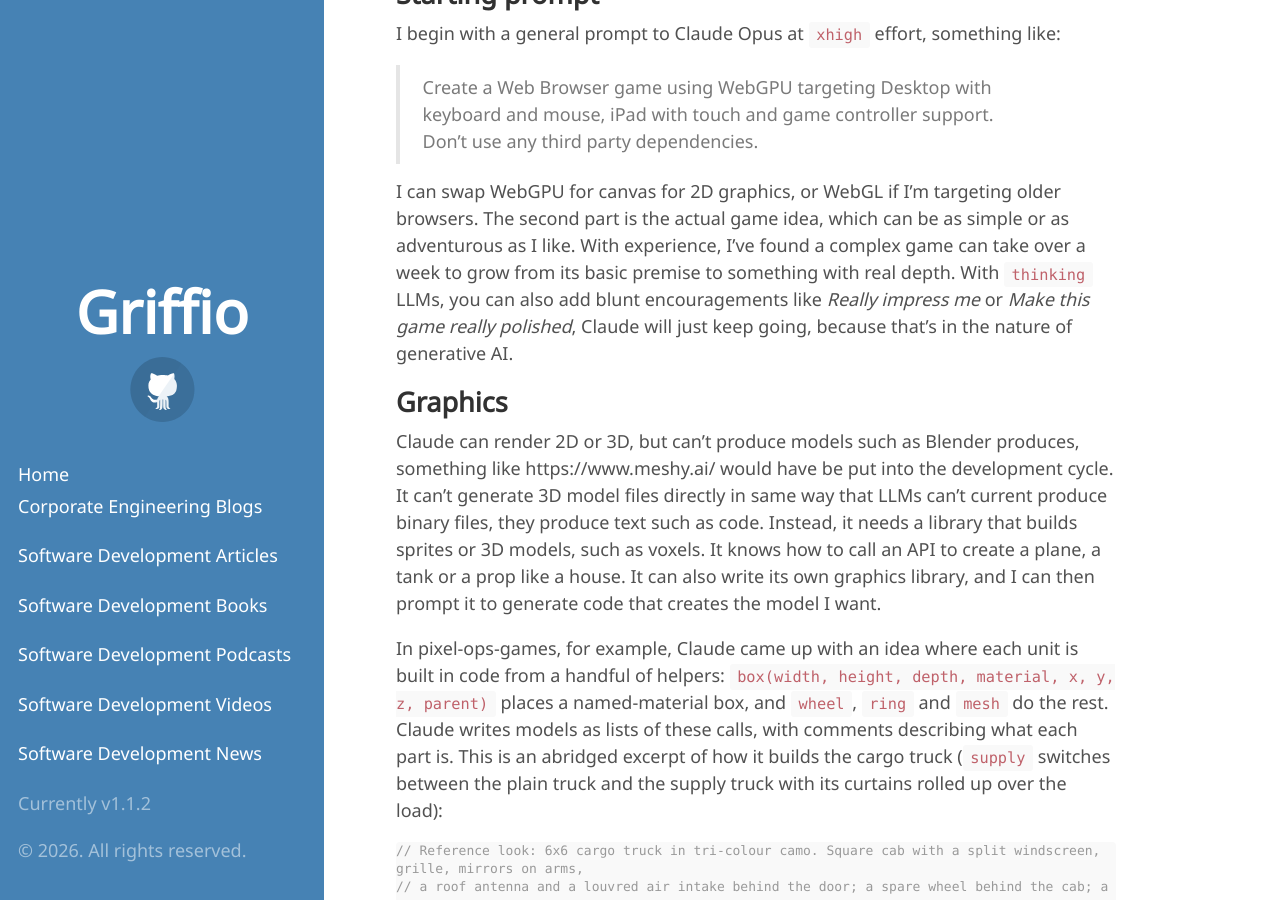
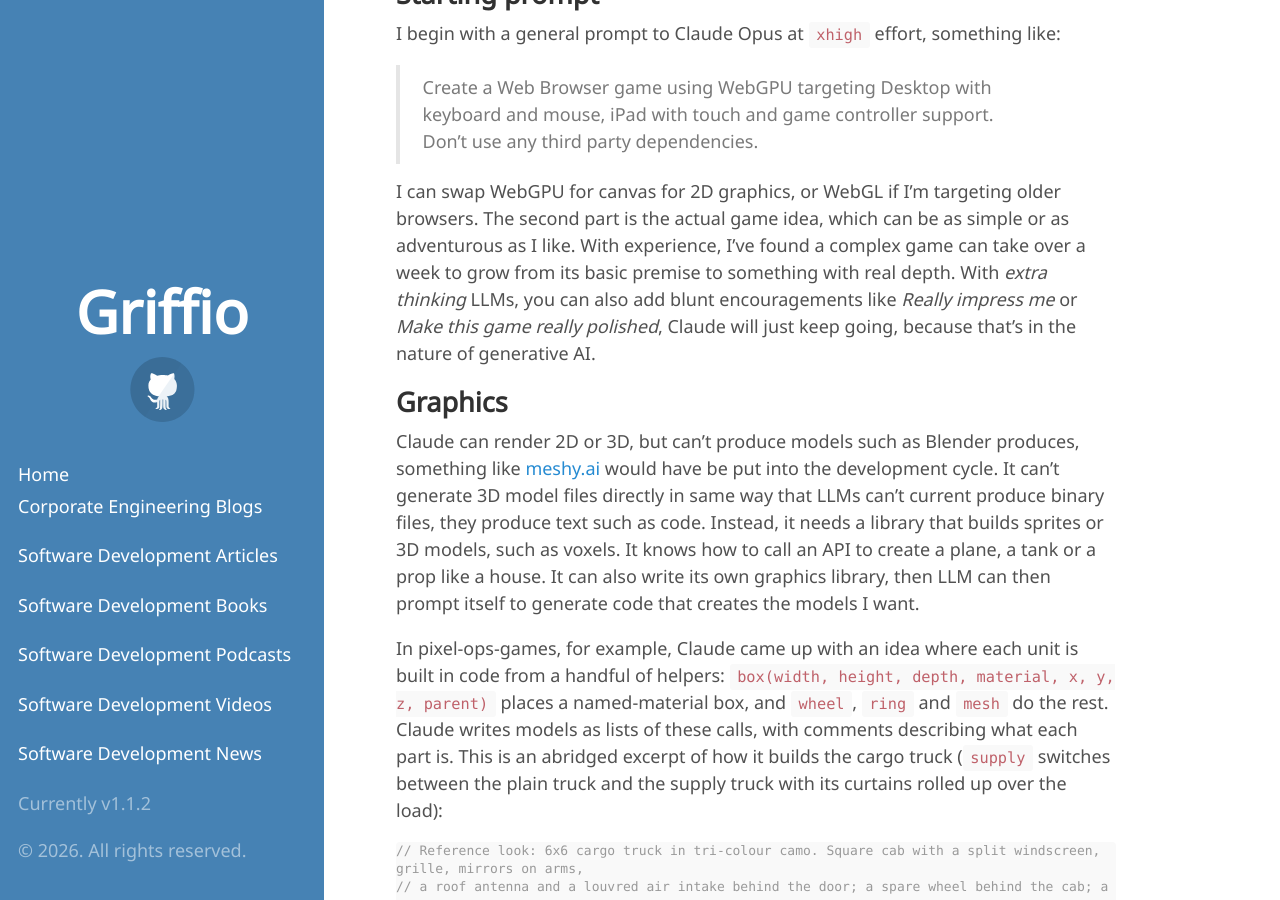
Before and after one commit to griffio/griffio.github.io, a Jekyll site: the page built from _posts/2026-11-10-Using-Claude-Code-For-Agent-Driven-Web-Browser-Games.md, in a window 1280 px wide and 900 px high, scrolled down 725 px. Built offline with Jekyll 4.4.1, drawn with Linux system fonts in a browser that asks for light colours; some web fonts are replaced.

Commit message:
Update 2026-11-10-Using-Claude-Code-For-Agent-Driven-Web-Browser-Games.md

```diff
--- a/_posts/2026-11-10-Using-Claude-Code-For-Agent-Driven-Web-Browser-Games.md
+++ b/_posts/2026-11-10-Using-Claude-Code-For-Agent-Driven-Web-Browser-Games.md
@@ -29,11 +29,11 @@
 
 > Create a Web Browser game using WebGPU targeting Desktop with keyboard and mouse, iPad with touch and game controller support. Don't use any third party dependencies.
 
-I can swap WebGPU for canvas for 2D graphics, or WebGL if I'm targeting older browsers. The second part is the actual game idea, which can be as simple or as adventurous as I like. With experience, I've found a complex game can take over a week to grow from its basic premise to something with real depth. With `thinking` LLMs, you can also add blunt encouragements like *Really impress me* or *Make this game really polished*, Claude will just keep going, because that's in the nature of generative AI.
+I can swap WebGPU for canvas for 2D graphics, or WebGL if I'm targeting older browsers. The second part is the actual game idea, which can be as simple or as adventurous as I like. With experience, I've found a complex game can take over a week to grow from its basic premise to something with real depth. With *extra thinking* LLMs, you can also add blunt encouragements like *Really impress me* or *Make this game really polished*, Claude will just keep going, because that's in the nature of generative AI.
 
 ## Graphics
 
-Claude can render 2D or 3D, but can't produce models such as Blender produces, something like https://www.meshy.ai/ would have be put into the development cycle. It can't generate 3D model files directly in same way that LLMs can't current produce binary files, they produce text such as code. Instead, it needs a library that builds sprites or 3D models, such as voxels. It knows how to call an API to create a plane, a tank or a prop like a house. It can also write its own graphics library, and I can then prompt it to generate code that creates the model I want.
+Claude can render 2D or 3D, but can't produce models such as Blender produces, something like [meshy.ai](https://www.meshy.ai/) would have be put into the development cycle. It can't generate 3D model files directly in same way that LLMs can't current produce binary files, they produce text such as code. Instead, it needs a library that builds sprites or 3D models, such as voxels. It knows how to call an API to create a plane, a tank or a prop like a house. It can also write its own graphics library, then LLM can then prompt itself to generate code that creates the models I want.
 
 In pixel-ops-games, for example, Claude came up with an idea where each unit is built in code from a handful of helpers: `box(width, height, depth, material, x, y, z, parent)` places a named-material box, and `wheel`, `ring` and `mesh` do the rest. Claude writes models as lists of these calls, with comments describing what each part is. This is an abridged excerpt of how it builds the cargo truck (`supply` switches between the plain truck and the supply truck with its curtains rolled up over the load):
 
```
